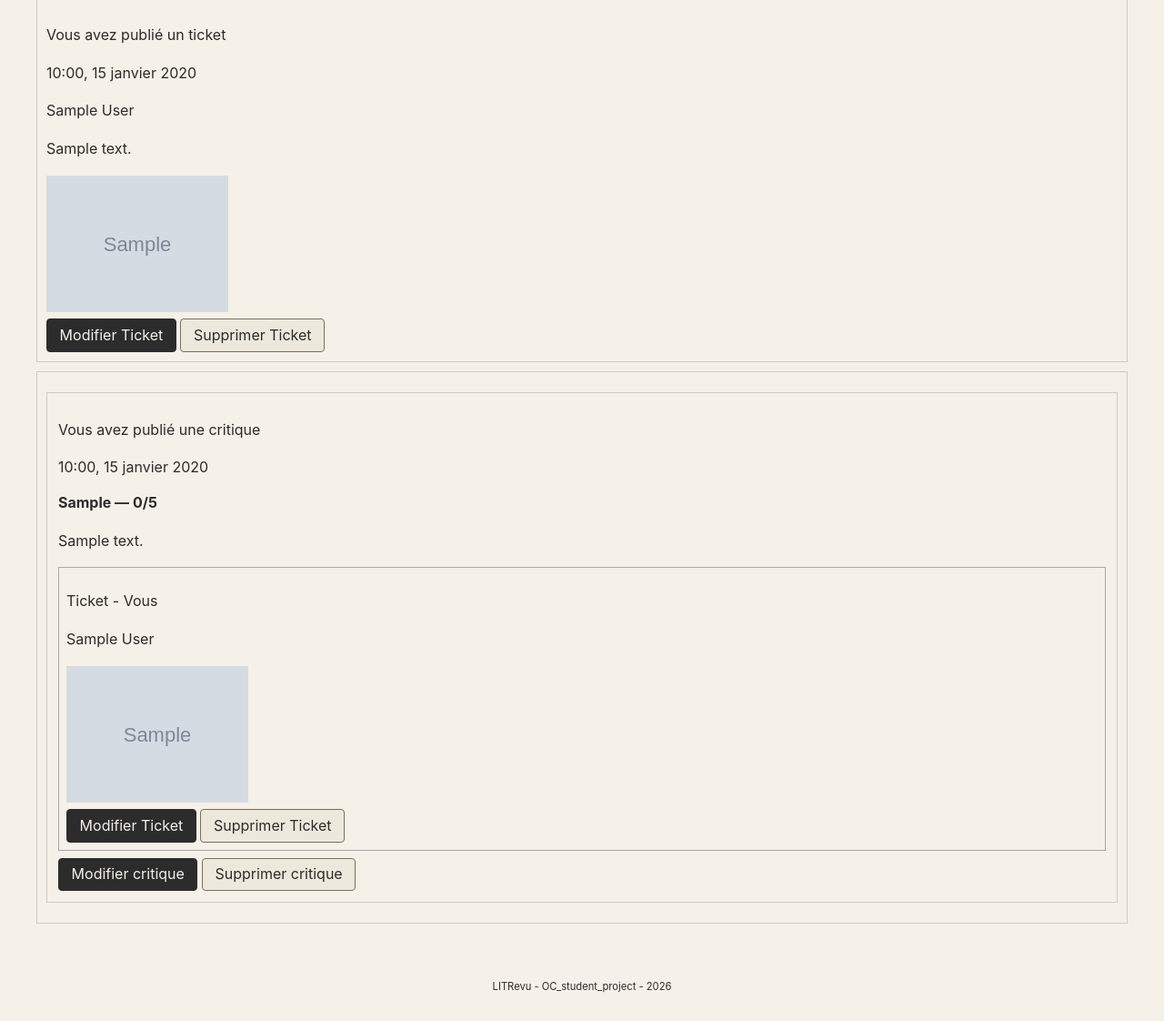
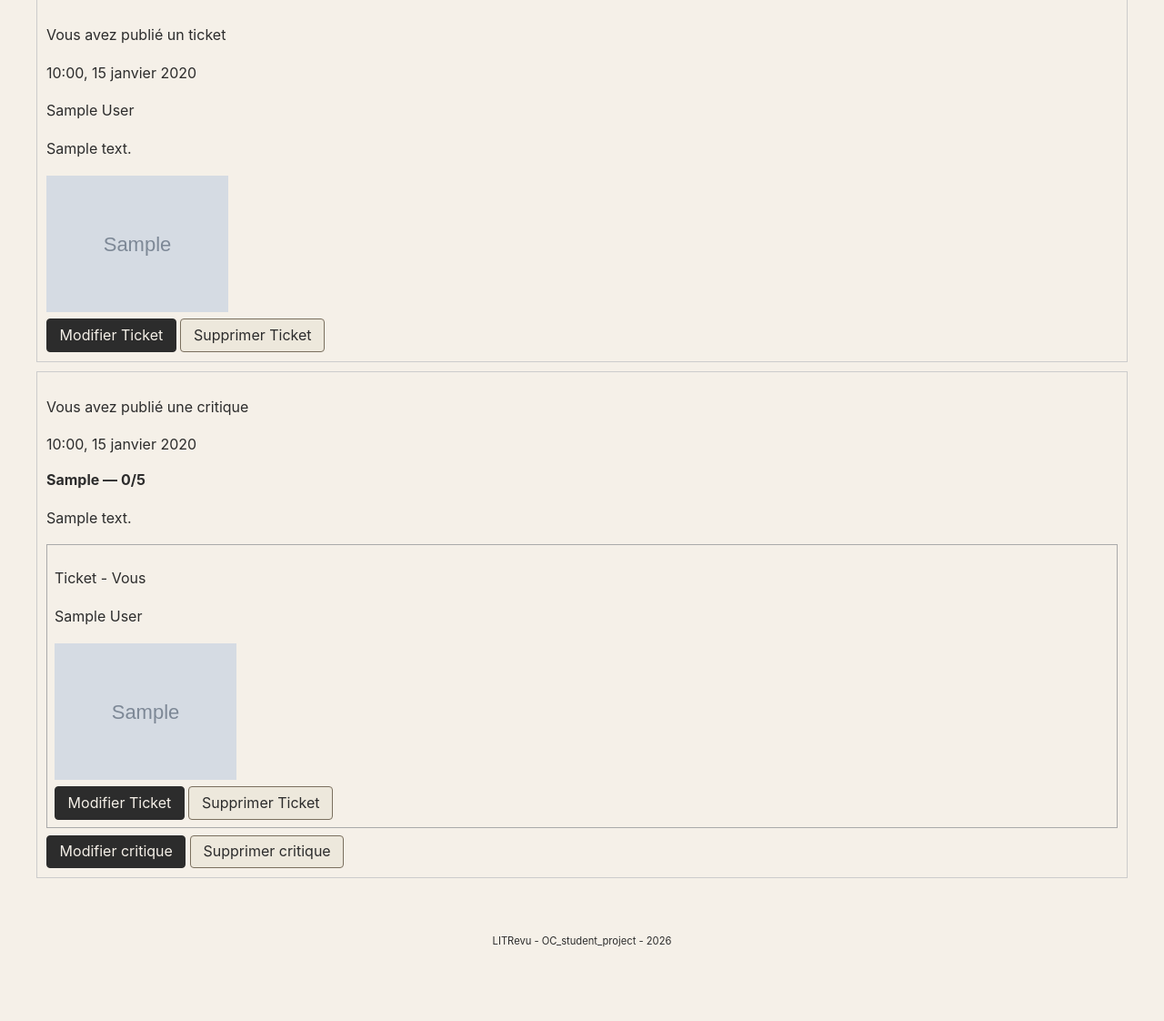
Before and after one commit to Nels-J/Projet9_LITRevu, a Django app: page / in a window 1280 px wide. Shown: the part 129-1251 px from the top of the page at 91% size. After the commit the page ends 1170 px from the top, so only its background shows below. Run offline with Django 5.2, Linux system fonts and the light colour scheme; a user stored in the database is signed in; tables that the repository leaves empty hold one stand-in row (values such as "Sample post"); grey boxes marked "Sample" are stand-in pictures.

Commit message:
fix(flux-ui): removed nested article html tag

```diff
--- a/users/templates/users/includes/review_card.html
+++ b/users/templates/users/includes/review_card.html
@@ -1,5 +1,5 @@
 {# includes/review_card.html #}
-<article style="border:1px solid #ccc; padding:12px; margin:12px 0;">
+
 {% with ticket=review.ticket %} {# var évitant la répétition de review.ticket #}
     {% if review.user == request.user %}
         <p>Vous avez publié une critique</p>
@@ -35,5 +35,3 @@
     {% include 'users/includes/review_actions.html' with review=review %}
 
 {% endwith %}
-
-</article>
--- a/users/templates/users/includes/ticket_card.html
+++ b/users/templates/users/includes/ticket_card.html
@@ -1,5 +1,4 @@
 {# includes/ticket_card.html #}
-<article>
 
 {% if ticket.user == request.user %}
     <p>Vous avez publié un ticket</p>
@@ -19,5 +18,3 @@
 {% endif %}
 
 {% include 'users/includes/ticket_actions.html' with ticket=ticket %}
-
-</article>
```
Lines whose indentation alone changed are shown as unchanged.
